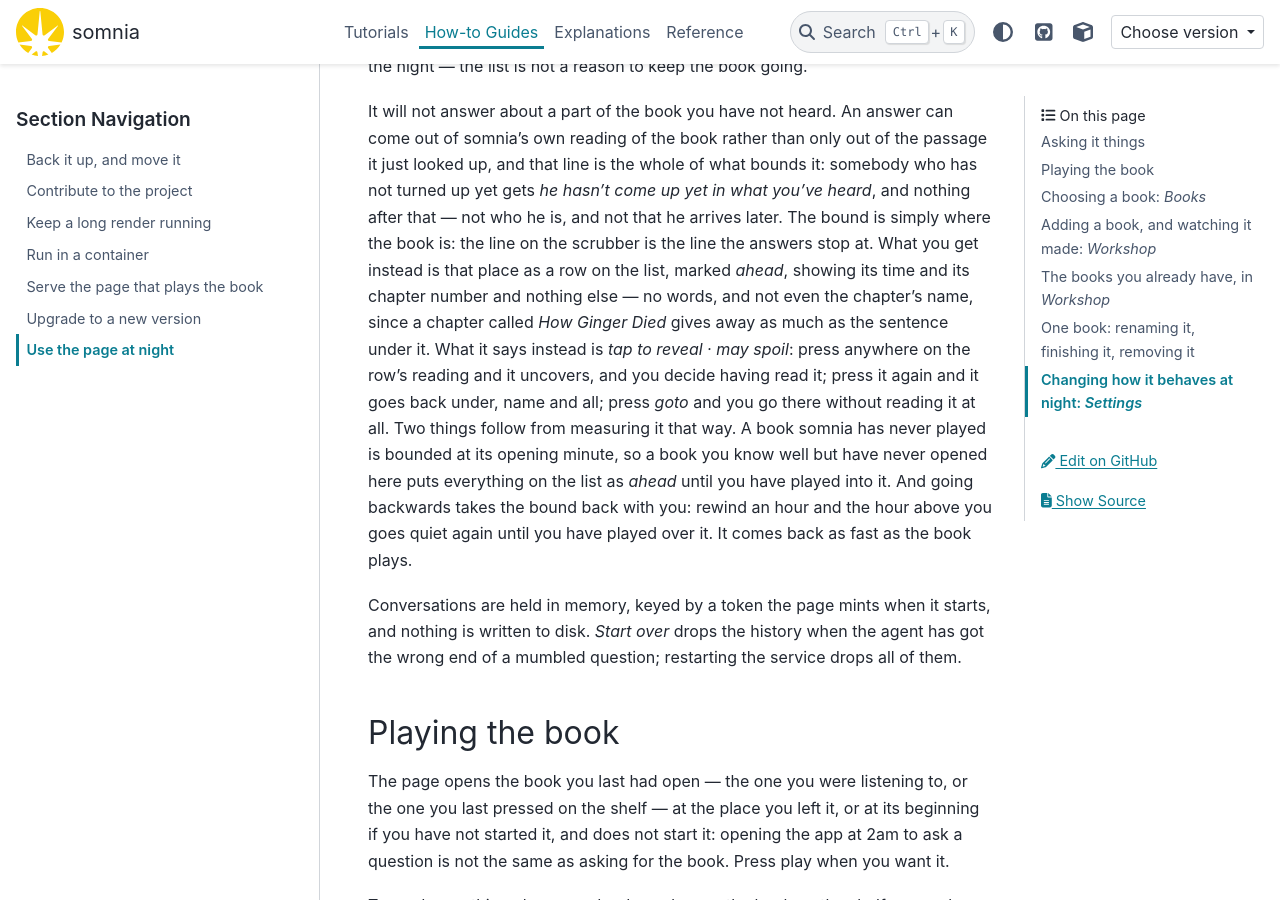
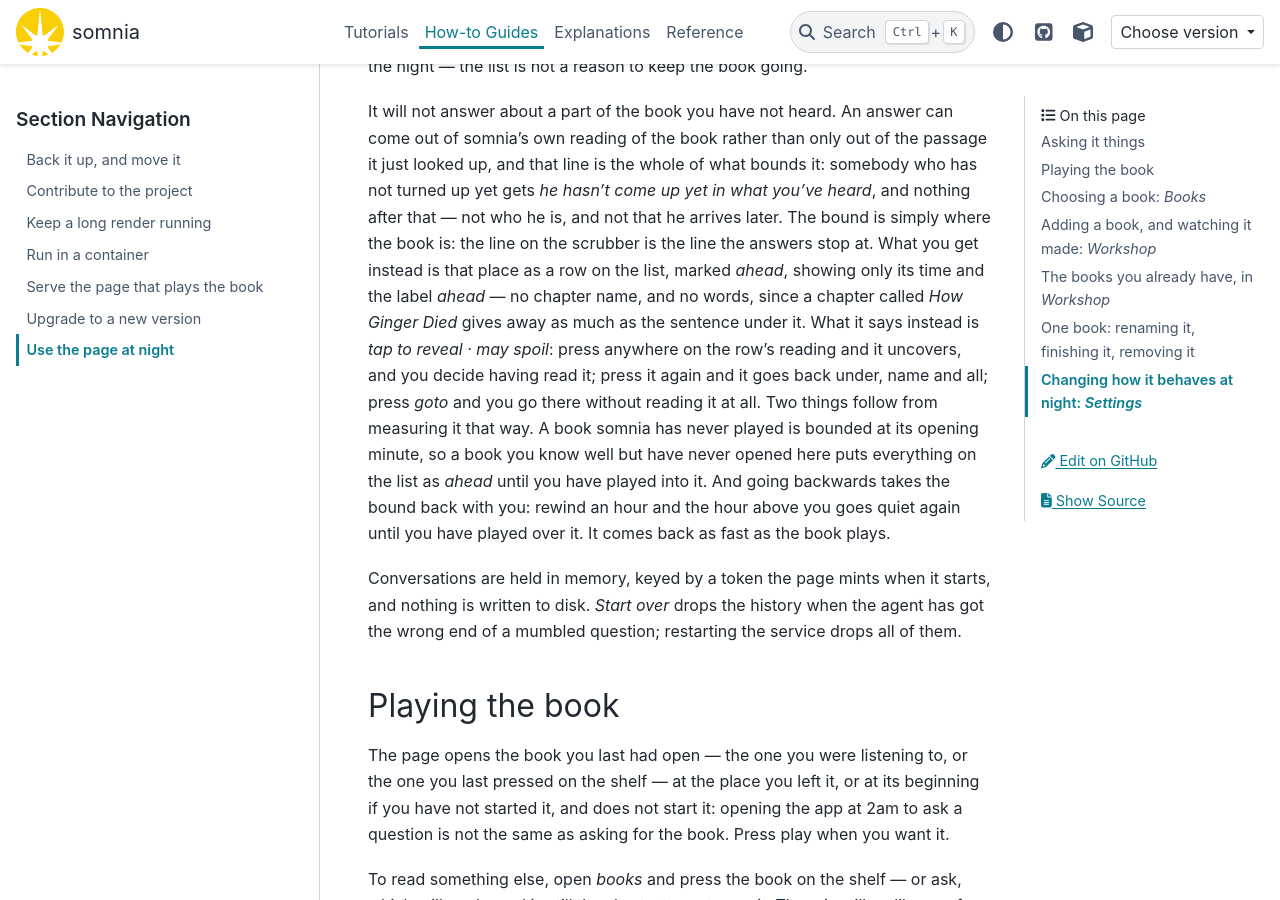
Before and after one commit to gilesknap/somnia, a Sphinx documentation site: the page built from docs/how-to/use-the-page-at-night.md, in a window 1280 px wide and 900 px high, scrolled down 1937 px. Built offline with Sphinx 7.4.7 and the PyData theme 0.15.4, drawn with Linux system fonts in a browser that asks for light colours; pages that are not in the unit, such as notebooks, are missing from menus; the version number could not be read and is left out.

Commit message:
fix: apply CodeRabbit auto-fixes
Fixed 5 file(s) based on 6 unresolved review comments.

Co-authored-by: CodeRabbit <noreply@coderabbit.ai>

```diff
--- a/docs/how-to/use-the-page-at-night.md
+++ b/docs/how-to/use-the-page-at-night.md
@@ -81,10 +81,10 @@ has not turned up yet gets *he hasn't come up yet in what you've heard*, and
 nothing after that — not who he is, and not that he arrives later. The bound is
 simply where the book is: the line on the scrubber is the line the answers stop
 at. What you get
-instead is that place as a row on the list, marked *ahead*, showing its time
-and its chapter number and nothing else — no words, and not even the chapter's
-name, since a chapter called *How Ginger Died* gives away as much as the
-sentence under it. What it says instead is *tap to reveal · may spoil*: press
+instead is that place as a row on the list, marked *ahead*, showing only its
+time and the label *ahead* — no chapter name, and no words, since a chapter
+called *How Ginger Died* gives away as much as the sentence under it. What it
+says instead is *tap to reveal · may spoil*: press
 anywhere on the row's reading and it uncovers, and you decide having read it;
 press it again and it goes back under, name and all; press *goto* and you go
 there without reading it at all. Two things follow from measuring it that way.
```
Also changed, not shown: docs/explanations/design.md (+1 -1 lines), 3 other files.
